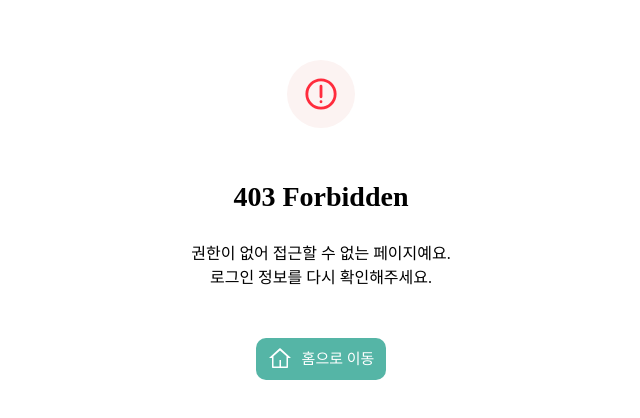
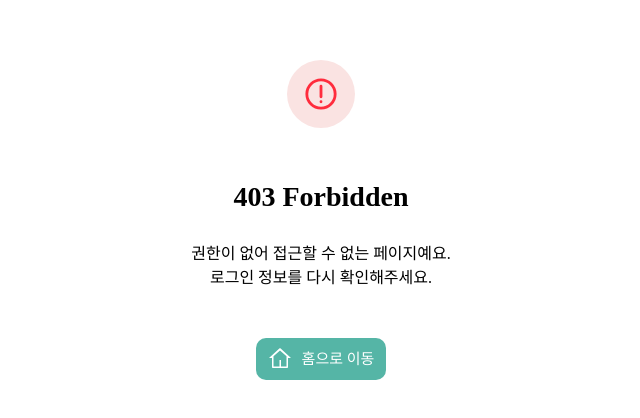
Before and after one commit to 26-1-project-softy/SOFTY-WEB-FE, a React (Vite) app: page /forbidden in a window 1280 px wide. Shown: the part 180-598 px from the top of the page, without its empty margins (319-959 px from the left). Built offline with nearby package versions, Linux system fonts and the light colour scheme; no server answers.

Commit message:
style: 에러 색상 통일

```diff
--- a/src/pages/ErrorPage.tsx
+++ b/src/pages/ErrorPage.tsx
@@ -51,7 +51,7 @@ export const ErrorPage = ({
         icon={IcError}
         size={68}
         iconSize={34}
-        bgColor={theme.colors.background.errorBadge}
+        bgColor={theme.colors.semantic.errorSoft}
         color={theme.colors.semantic.error}
       />
       <ContentContainer>
--- a/src/styles/colors.ts
+++ b/src/styles/colors.ts
@@ -23,7 +23,6 @@ export const colors = {
     bg5: '#E6E6E6',
     bg6: '#808080',
     heroGradient: 'linear-gradient(180deg, #FFFFFF 0%, #E7F5F2 55%, #7CCFC2 100%)',
-    errorBadge: '#FCF3F2',
     brandHover: '#32A6A1',
   },
   border: {
```
